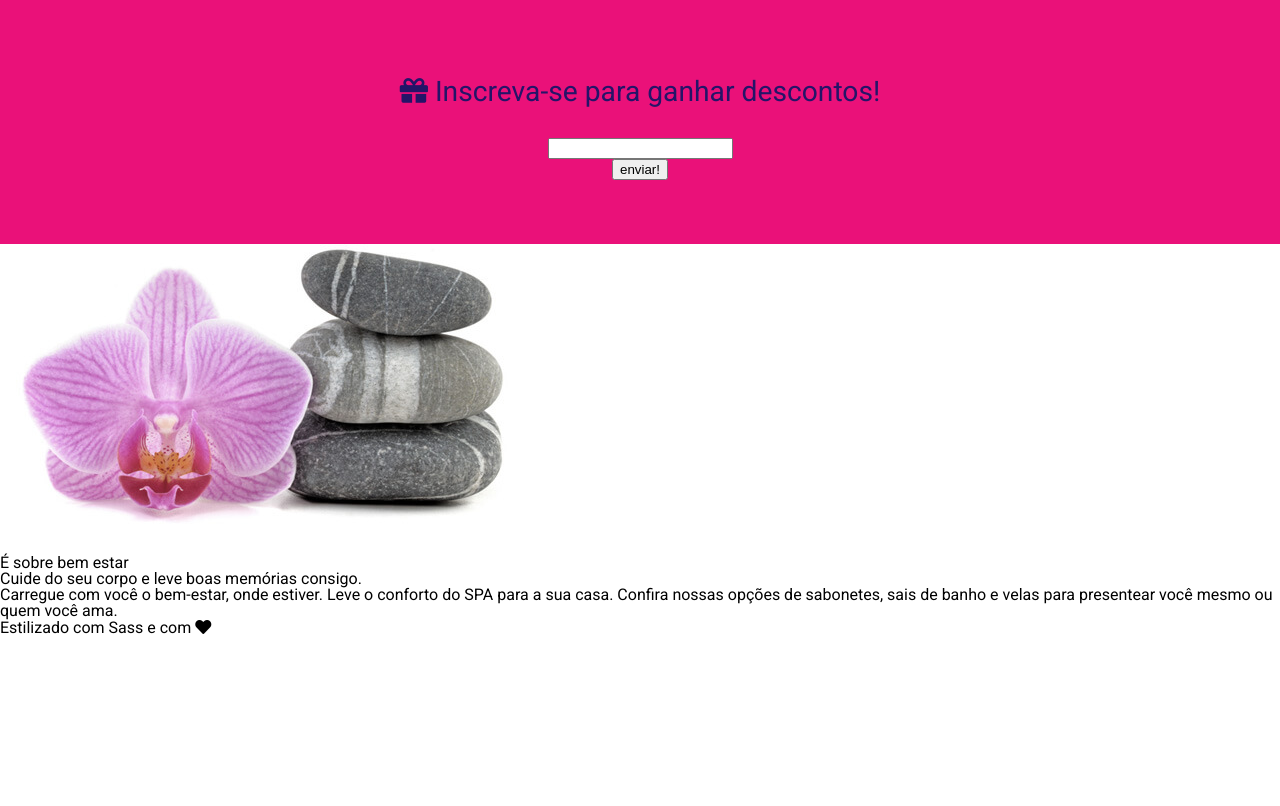
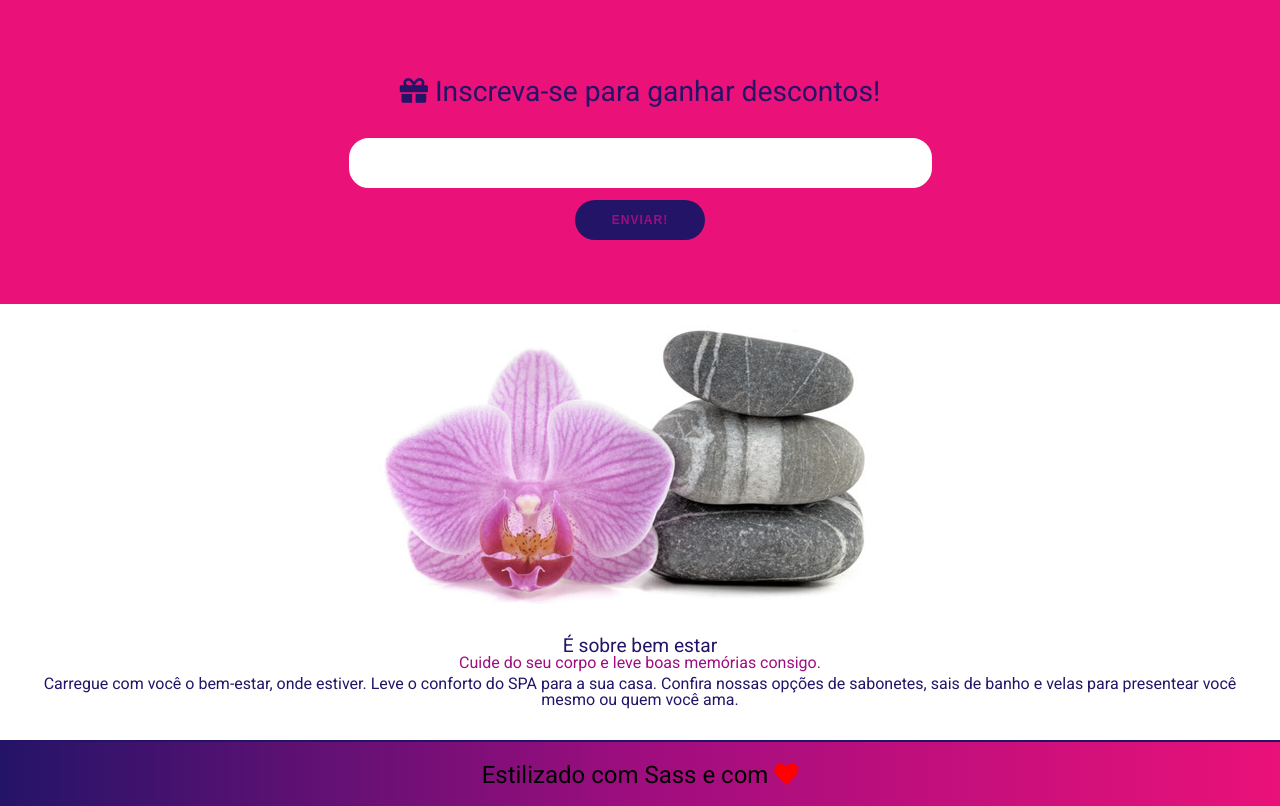
Before and after one commit to SrUellinton/curso-sass-02, a plain HTML site: page index.html in a window 1280 px wide. Shown: the part 1180-1986 px from the top of the page. Before the commit the page ends 1817 px from the top, so only its background shows below. Drawn offline with nearby package versions, Linux system fonts and the light colour scheme.

Commit message:
finalização código

```diff
--- a/index.html
+++ b/index.html
@@ -83,7 +83,7 @@
                 </form>
             </div>
         </section>
-        <section>
+        <section id="curiosidades">
             <div>
                 <img src="imagens/pedra-e-flor.jpeg" alt="">
             </div>
--- a/styles/components/_cupom.scss
+++ b/styles/components/_cupom.scss
@@ -1,14 +1,56 @@
-@import '../abstract/variaveis';
+@import "../abstract/variaveis";
 
-#cupom{
-    background-color: $cor-tercearia;
-    padding: 4rem;
+#cupom {
+  background-color: $cor-tercearia;
+  padding: 4rem;
+  text-align: center;
+  .texto {
+    color: $cor-primaria;
+    h2 {
+      margin: 2rem;
+      font-size: $tamanho-do-texto / 1.7;
+    }
+  }
+  .input {
+    margin: 0 auto;
+    width: 575px;
+    border-radius: 20px;
+    border: 4px solid white;
+    background: white;
+    input {
+      border-radius: 20px;
+      height: 40px;
+      border: none;
+      width: 540px;
+      outline: none;
+      text-align: center;
+      font-size: 26px;
+    }
+    &:hover,
+    &:focus-within {
+      box-shadow: 1px 1px 8px 1px $cor-primaria;
+      outline: none;
+    }
+  }
+  button {
+    text-transform: uppercase;
+    margin-top: 0.75rem;
+    outline: none;
+    height: 40px;
     text-align: center;
-    .texto{
-        color:$cor-primaria;
-        h2{
-            margin: 2rem;
-            font-size: $tamanho-do-texto / 1.7;
-        }
+    width: 130px;
+    background-color: $cor-primaria;
+    color: $cor-secundaria;
+    letter-spacing: 1px;
+    font-size: 12px;
+    font-weight: bold;
+    cursor: pointer;
+    border: 2px $cor-primaria;
+    border-radius: 40px;
+    &:hover{
+        color: $cor-primaria;
+        background-color: $cor-secundaria;
+        border-color: $cor-tercearia;
     }
+  }
 }
--- /dev/null
+++ b/styles/components/_curiosidades.scss
@@ -0,0 +1,19 @@
+@import "../abstract/variaveis";
+
+#curiosidades {
+  padding: 1rem;
+  text-align: center;
+  margin: 5px;
+  h3 {
+    color: $cor-primaria;
+    font-size: $tamanho-do-texto/2.5;
+  }
+  h4 {
+    color: $cor-secundaria;
+    font-size: $tamanho-do-texto/3;
+  }
+  p {
+    margin-top: 5px;
+    color: $cor-primaria;
+  }
+}
--- /dev/null
+++ b/styles/components/_footer.sass
@@ -0,0 +1,18 @@
+@import  styles/abstract/_variaveis.scss
+
+@mixin bg-cores($lado, $cores...)
+    @if $lado == left
+        background: linear-gradient(to left, $cores)
+    @else
+        background: linear-gradient(to right, $cores)
+
+footer
+    text-align: center
+    font-size: $tamanho-do-texto / 2
+    border-top: 2px solid $cor-primaria
+    margin-top: 1rem
+    padding: 1.2rem
+    @include bg-cores("", $cor-primaria, $cor-secundaria, $cor-tercearia)
+
+    i
+        color: red
--- a/styles/style.scss
+++ b/styles/style.scss
@@ -1,5 +1,7 @@
-@import './abstract/base';
-@import './components/navbar';
-@import './components/banner';
-@import './components/servicos';
-@import './components/cupom';
+@import "./abstract/base";
+@import "./components/navbar";
+@import "./components/banner";
+@import "./components/servicos";
+@import "./components/cupom";
+@import "./components/_footer.sass";
+@import "./components/curiosidades";
```
Also changed, not shown: styles/style.css, 1 other file.
